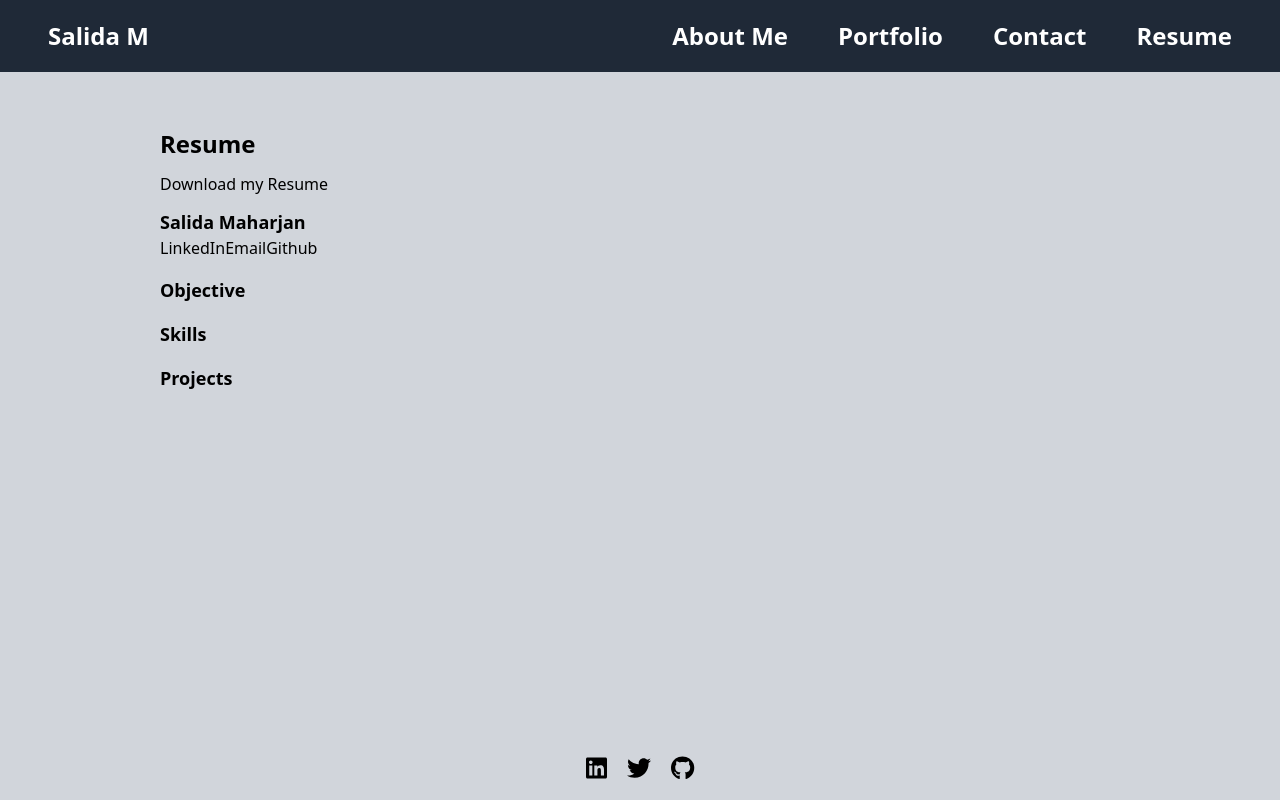
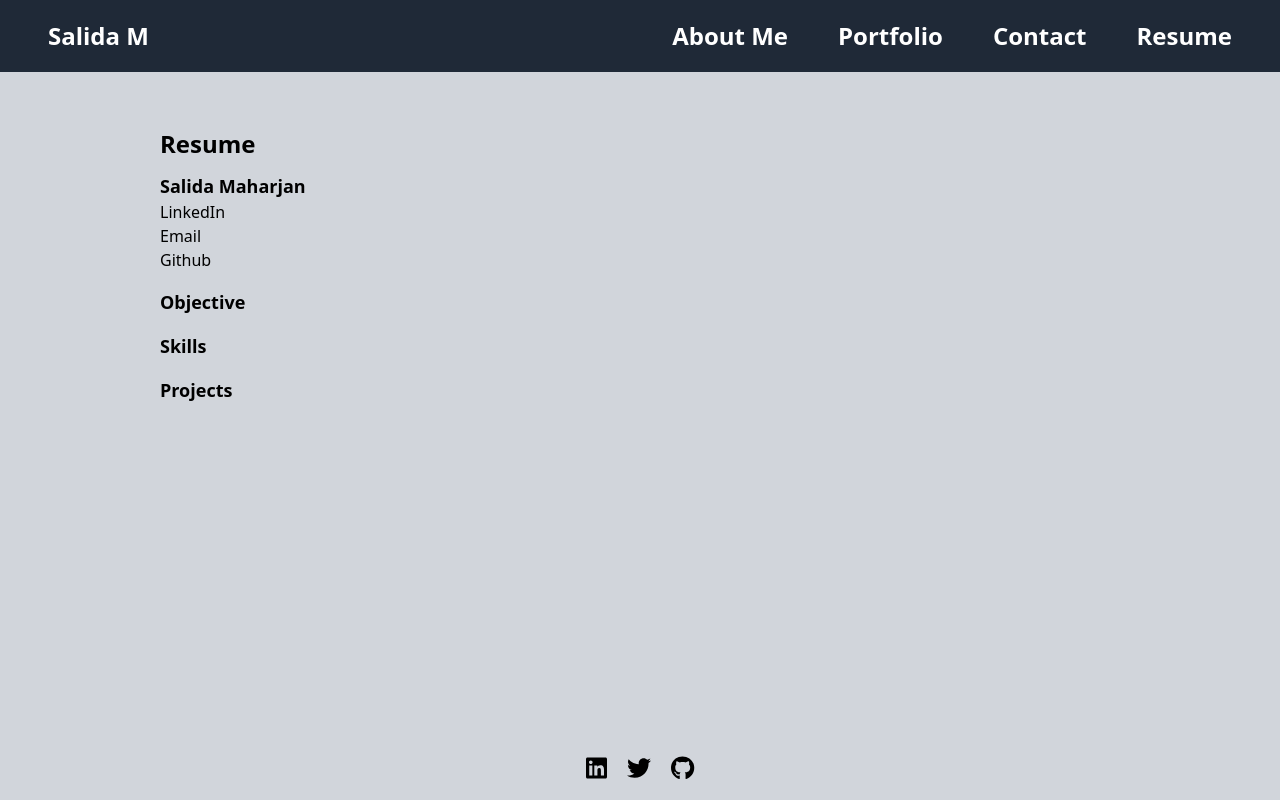
Before and after one commit to salidamaharjan/react-portfolio, a React (Vite) app: page /resume in a window 1280 px wide. Built offline with nearby package versions, Linux system fonts and the light colour scheme.

Commit message:
Add link to Resume

```diff
--- a/src/Pages/Resume.jsx
+++ b/src/Pages/Resume.jsx
@@ -2,20 +2,25 @@ export default function Resume() {
   return (
     <div className="flex flex-col bg-gray-300  text-w pt-14 ml-40 gap-3">
       <div className="font-bold text-2xl">Resume</div>
-      <div>Download my Resume</div>
       <div className="flex flex-col gap-4">
         <div>
           <div className="text-lg font-bold">Salida Maharjan</div>
           <div>
+            <div>
               <a href="https://www.linkedin.com/in/salida-maharjan-6381b9173/">
                 LinkedIn
               </a>
-            <a href="https://www.linkedin.com/in/salida-maharjan-6381b9173/">
+            </div>
+            <div>
+              <a href="mailto:email@email.com">
                 Email
               </a>
-            <a href="https://www.linkedin.com/in/salida-maharjan-6381b9173/">
+            </div>
+            <div>
+              <a href="https://github.com/salidamaharjan">
                 Github
               </a>
+            </div>
           </div>
         </div>
         <div className="text-lg font-bold">Objective</div>
```
Lines whose indentation alone changed are shown as unchanged.
